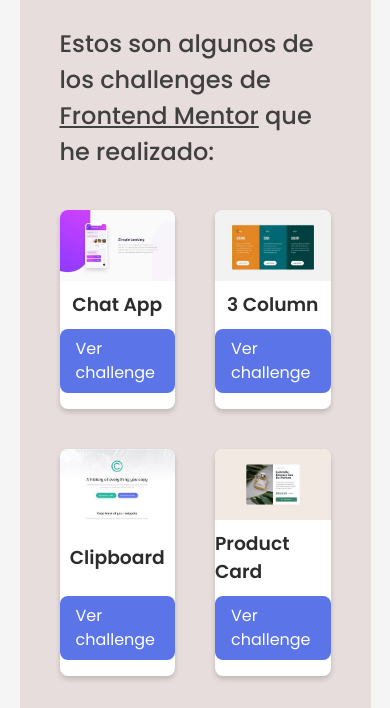
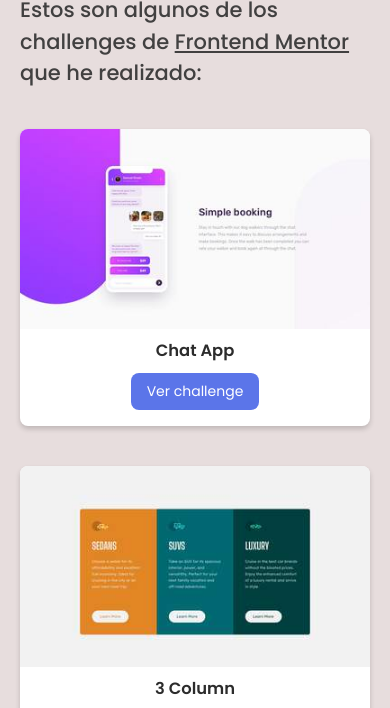
Before and after one commit to katy-paola/challenges-fm, a plain HTML site: page index.html in a window 390 px wide. Shown: the part 150-858 px from the top of the page. Drawn offline with Linux system fonts and the light colour scheme.

Commit message:
add media query

```diff
--- a/style.css
+++ b/style.css
@@ -26,6 +26,7 @@ body{
     justify-content: center;
     width: 90%;
     max-width: 1000px;
+    min-width: 320px;
     margin: auto;
     padding: 4rem;
     min-height: 100vh;
@@ -94,3 +95,14 @@ body{
 .paragraph{
     font-weight: 300;
 }
+
+@media screen and (max-width: 600px){
+    body{
+        font-size: 1.4rem;
+    }
+    .container{
+        grid-template-columns: 1fr;
+        width: 100%;
+        padding: 2rem;
+    }
+}
```
